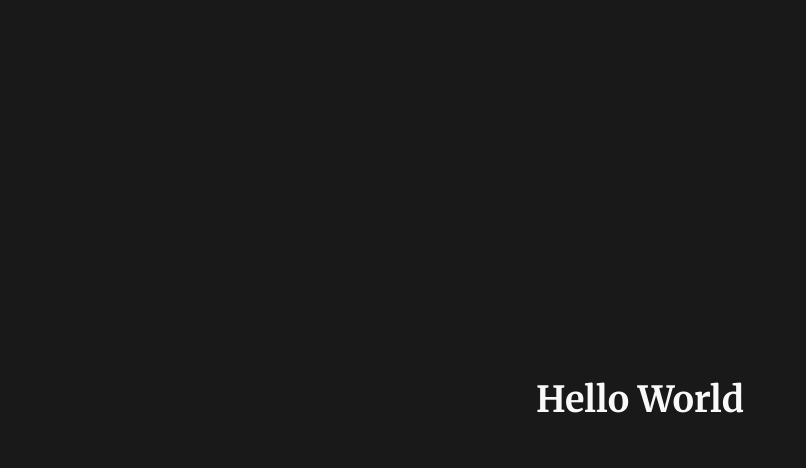
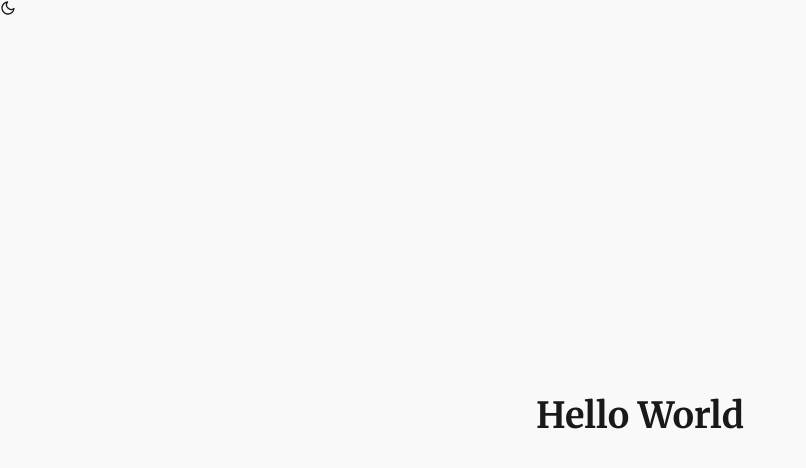
Before and after one commit to anish-u/uanish.com, a Next.js app: page / in a window 1280 px wide. Shown: the top 468 px of the page, without its empty margins (0-806 px from the left). Built offline with nearby package versions, Linux system fonts and the light colour scheme.

Commit message:
chore: implement theme switcher

```diff
--- a/package.json
+++ b/package.json
@@ -13,8 +13,10 @@
     "class-variance-authority": "^0.7.1",
     "clsx": "^2.1.1",
     "next": "15.3.2",
+    "next-themes": "^0.4.6",
     "react": "^19.0.0",
     "react-dom": "^19.0.0",
+    "react-icons": "^5.5.0",
     "tailwind-merge": "^3.2.0",
     "tailwindcss-animate": "^1.0.7"
   },
--- a/src/app/layout.tsx
+++ b/src/app/(routes)/layout.tsx
@@ -1,11 +1,15 @@
 import type { Metadata } from "next";
 import { Merriweather } from "next/font/google";
+
+import { Providers } from "@/app/providers";
+
+import ThemeSwitch from "@/components/common/theme-switcher";
 
 import { cn } from "@/utils/cn";
 
 import { siteConfig } from "@/constants/site-config";
 
-import "./globals.css";
+import "../globals.css";
 
 const merriweather = Merriweather({
   subsets: ["latin"],
@@ -46,17 +50,20 @@ export default function RootLayout({
   children: React.ReactNode;
 }>) {
   return (
-    <html lang="en">
+    <html lang="en" suppressHydrationWarning>
       <head>
         <meta name="apple-mobile-web-app-title" content="Anish" />
       </head>
       <body
         className={cn(
-          "text-white-base bg-black-base antialiased",
+          "dark:text-white-base dark:bg-black-base text-black-base bg-white-base antialiased",
           merriweather.variable
         )}
       >
-        {children}
+        <Providers>
+          <ThemeSwitch />
+          {children}
+        </Providers>
       </body>
     </html>
   );
--- a/src/app/globals.css
+++ b/src/app/globals.css
@@ -1,4 +1,6 @@
 @import "tailwindcss";
+
+@custom-variant dark (&:where(.dark, .dark *));
 
 @theme {
   /* Fonts */
--- /dev/null
+++ b/src/app/providers.tsx
@@ -0,0 +1,11 @@
+"use client";
+
+import { ThemeProvider } from "next-themes";
+
+export function Providers({ children }: { children: React.ReactNode }) {
+  return (
+    <ThemeProvider attribute="class" defaultTheme="system" enableSystem>
+      {children}
+    </ThemeProvider>
+  );
+}
--- /dev/null
+++ b/src/components/common/theme-switcher/index.tsx
@@ -0,0 +1,36 @@
+"use client";
+
+import { useEffect, useState } from "react";
+
+import { useTheme } from "next-themes";
+import { FiMoon, FiSun } from "react-icons/fi";
+
+export default function ThemeSwitch() {
+  const [mounted, setMounted] = useState(false);
+  const { setTheme, resolvedTheme } = useTheme();
+
+  useEffect(() => setMounted(true), []);
+
+  if (!mounted)
+    return <FiSun className="cursor-pointer" aria-label="Mode Change Button" />;
+
+  if (resolvedTheme === "dark") {
+    return (
+      <FiSun
+        onClick={() => setTheme("light")}
+        className="cursor-pointer"
+        aria-label="Switch to light mode"
+      />
+    );
+  }
+
+  if (resolvedTheme === "light") {
+    return (
+      <FiMoon
+        onClick={() => setTheme("dark")}
+        className="cursor-pointer"
+        aria-label="Switch to dark mode"
+      />
+    );
+  }
+}
```
Also changed, not shown: src/app/(routes)/page.tsx (renamed from src/app/page.tsx), 1 other file (tests, documents, lock files or other folders).
